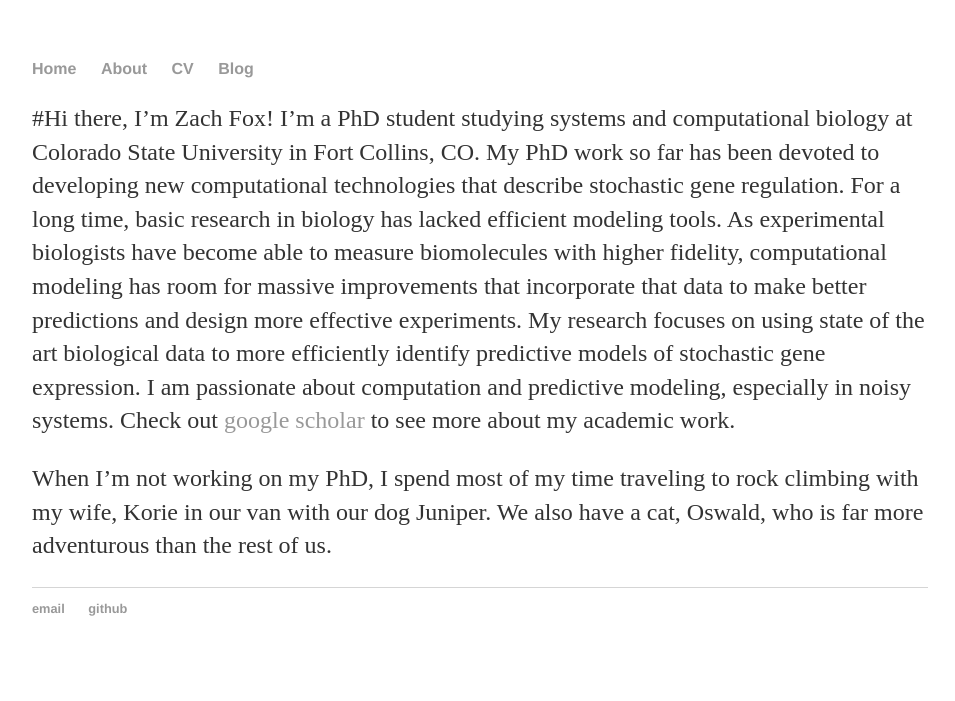
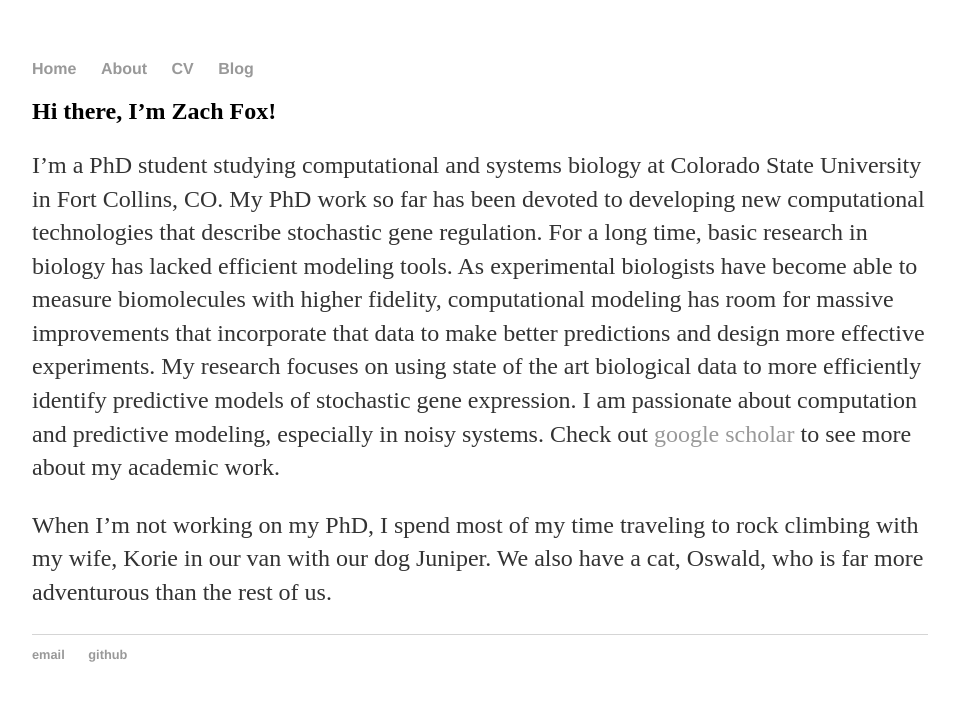
Before and after one commit to zachfox/zachfox.github.io, a Jekyll site: the page built from about/index.md, in a window 1280 px wide. Shown: the top 701 px of the page, without its empty margins (160-1115 px from the left). Built offline with Jekyll 4.4.1, drawn with Linux system fonts in a browser that asks for light colours.

```diff
--- a/about/index.md
+++ b/about/index.md
@@ -2,9 +2,8 @@
 layout: default
 title: Zach Fox
 ---
-
-#Hi there, I'm Zach Fox!
-I'm a PhD student studying systems and computational biology at Colorado State University in Fort Collins, CO. My PhD work so far has been devoted to developing new computational technologies that describe stochastic gene regulation. For a long time, basic research in biology has lacked efficient modeling tools. As experimental biologists have become able to measure biomolecules with higher fidelity, computational modeling has room for massive improvements that incorporate that data to make better predictions and design more effective experiments. My research focuses on using state of the art biological data to more efficiently identify predictive models of stochastic gene expression. I am passionate about computation and predictive modeling, especially in noisy systems. Check out [google scholar](href="https://scholar.google.com/citations?user=PrYu53UAAAAJ&hl=en") to see more about my academic work.
+## Hi there, I'm Zach Fox!
+I'm a PhD student studying computational and systems biology at Colorado State University in Fort Collins, CO. My PhD work so far has been devoted to developing new computational technologies that describe stochastic gene regulation. For a long time, basic research in biology has lacked efficient modeling tools. As experimental biologists have become able to measure biomolecules with higher fidelity, computational modeling has room for massive improvements that incorporate that data to make better predictions and design more effective experiments. My research focuses on using state of the art biological data to more efficiently identify predictive models of stochastic gene expression. I am passionate about computation and predictive modeling, especially in noisy systems. Check out [google scholar](href="https://scholar.google.com/citations?user=PrYu53UAAAAJ&hl=en") to see more about my academic work.
 
 
 When I'm not working on my PhD, I spend most of my time traveling to rock climbing with my wife, Korie in our van with our dog Juniper. We also have a cat, Oswald, who is far more adventurous than the rest of us.
```
